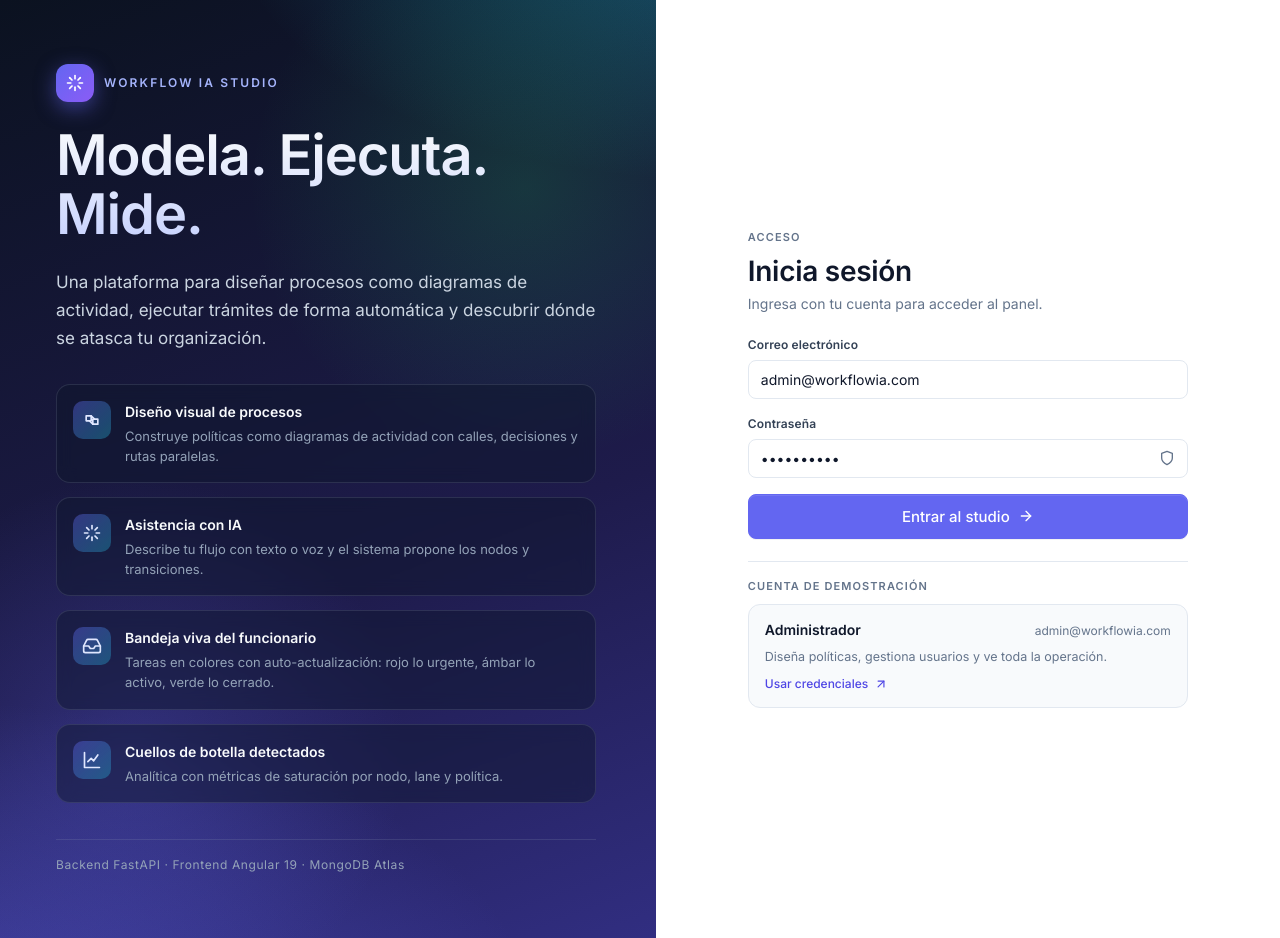
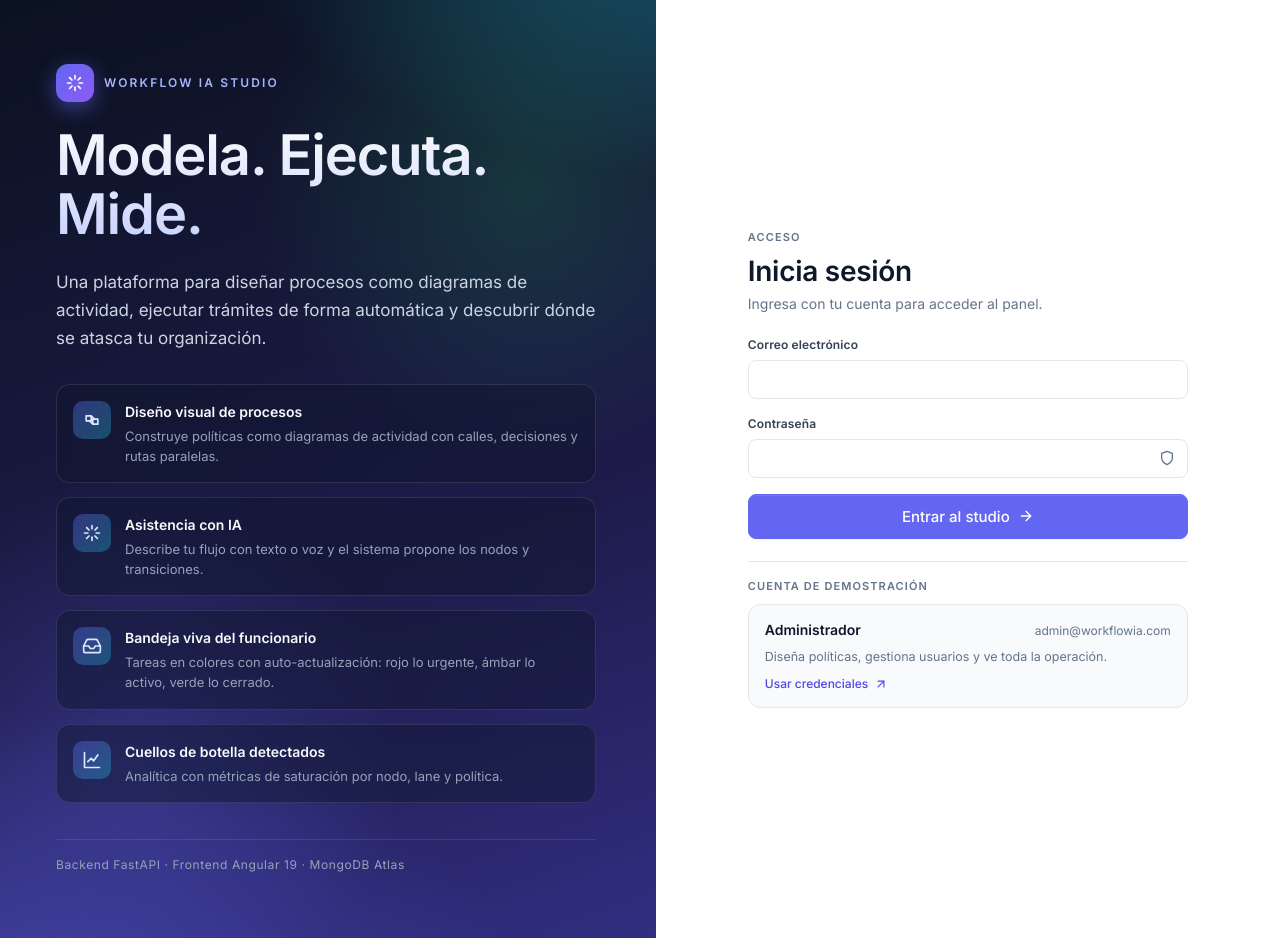
Before and after one commit to Xendrak1/proyecto-workflow-ia, an Angular app in the folder frontend/: page /login in a window 1280 px wide. Built offline with nearby package versions, Linux system fonts and the light colour scheme.

Commit message:
Remove prefilled login credentials

```diff
--- a/frontend/src/app/pages/login/login-page.component.ts
+++ b/frontend/src/app/pages/login/login-page.component.ts
@@ -10,7 +10,6 @@ import { IconComponent } from '../../shared/icon.component';
 
 interface QuickAccount {
   email: string;
-  password: string;
   role: string;
   description: string;
 }
@@ -34,14 +33,13 @@ export class LoginPageComponent {
   readonly showPassword = signal(false);
 
   readonly form = this.fb.group({
-    email: ['admin@workflowia.com', [Validators.required, Validators.email]],
-    password: ['Admin12345', [Validators.required]]
+    email: ['', [Validators.required, Validators.email]],
+    password: ['', [Validators.required]]
   });
 
   readonly quickAccounts: QuickAccount[] = [
     {
       email: 'admin@workflowia.com',
-      password: 'Admin12345',
       role: 'Administrador',
       description: 'Diseña políticas, gestiona usuarios y ve toda la operación.'
     }
@@ -75,7 +73,7 @@ export class LoginPageComponent {
   }
 
   useQuickAccount(account: QuickAccount): void {
-    this.form.patchValue({ email: account.email, password: account.password });
+    this.form.patchValue({ email: account.email });
   }
 
   submit(): void {
```
